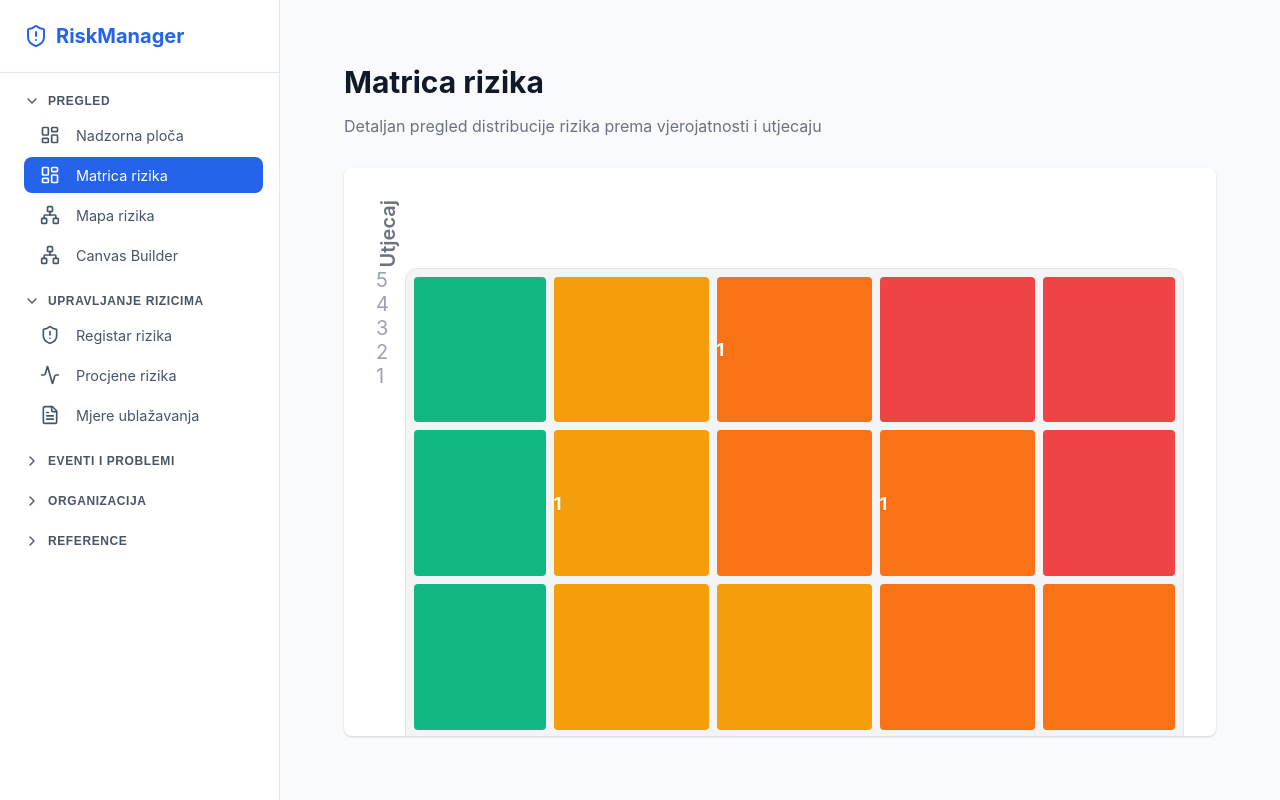
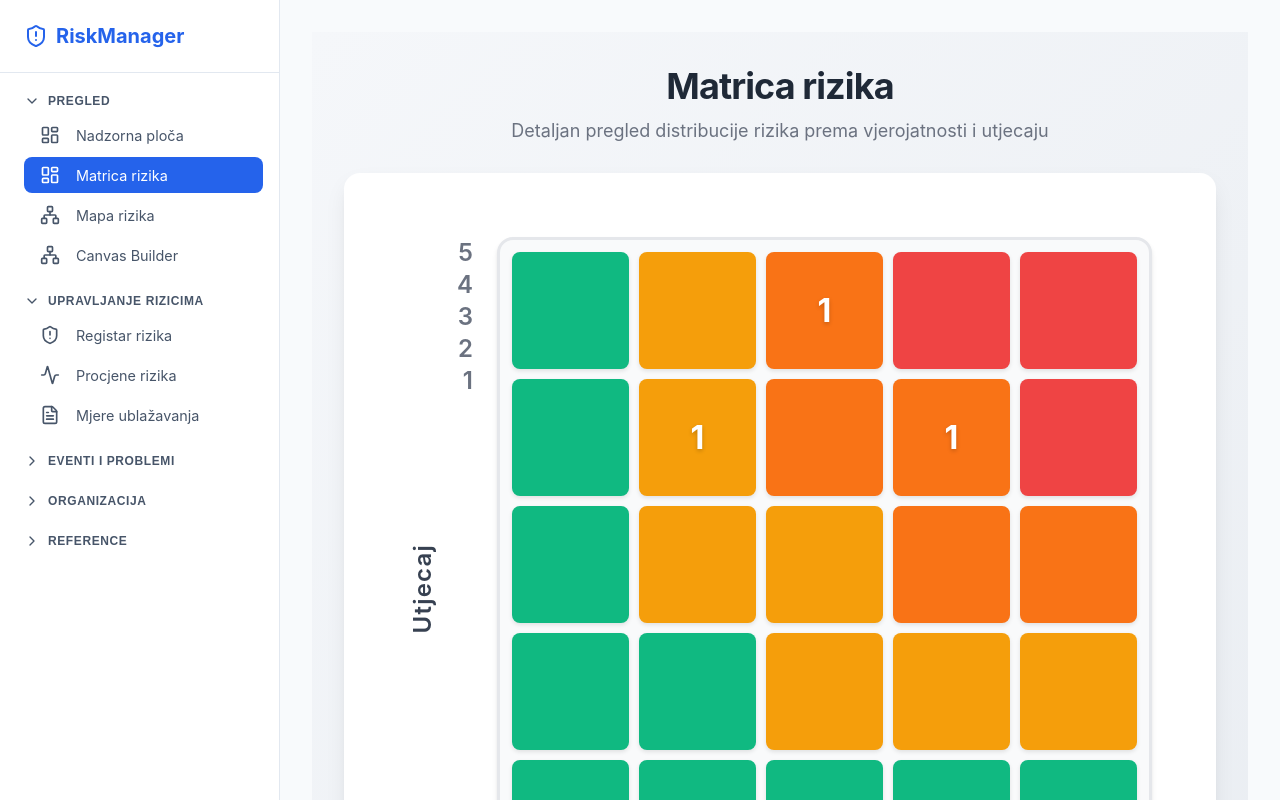
Before and after one commit to infodomAdmn/riskmanagment, a React (Vite) app: page /matrix in a window 1280 px wide. Built offline with nearby package versions, Linux system fonts and the light colour scheme.

Commit message:
feat: Add Risk Matrix page with interactive heatmap visualization for risk assessments.

```diff
--- a/src/components/RiskHeatmap.module.css
+++ b/src/components/RiskHeatmap.module.css
@@ -2,158 +2,246 @@
     display: flex;
     flex-direction: column;
     align-items: center;
+    justify-content: center;
     width: 100%;
     height: 100%;
-    padding: 1rem;
-    font-family: 'Inter', sans-serif;
+    padding: 1.5rem;
+    font-family: 'Inter', -apple-system, BlinkMacSystemFont, 'Segoe UI', sans-serif;
 }
 
+.container.fullScreen {
+    padding: 2rem;
+}
 
+/* Main grid container with axis labels */
+.gridContainer {
+    display: flex;
+    flex-direction: column;
+    align-items: center;
+    gap: 0.75rem;
+    max-width: 600px;
+    width: 100%;
+}
+
+.container.fullScreen .gridContainer {
+    max-width: 800px;
+    gap: 1rem;
+}
+
+/* Y-axis label (vertical) */
 .yAxisLabel {
     writing-mode: vertical-rl;
     transform: rotate(180deg);
     text-align: center;
     font-weight: 600;
-    color: #6b7280;
-    font-size: 0.875rem;
+    color: #374151;
+    font-size: 1rem;
+    letter-spacing: 0.05em;
+    margin-right: 0.5rem;
 }
 
 .container.fullScreen .yAxisLabel {
-    font-size: 1.25rem;
+    font-size: 1.5rem;
+    margin-right: 1rem;
 }
 
+/* X-axis label (horizontal) */
 .xAxisLabel {
     text-align: center;
     font-weight: 600;
-    color: #6b7280;
-    font-size: 0.875rem;
-    grid-column: 2;
+    color: #374151;
+    font-size: 1rem;
+    letter-spacing: 0.05em;
+    margin-top: 0.5rem;
 }
 
 .container.fullScreen .xAxisLabel {
-    font-size: 1.25rem;
+    font-size: 1.5rem;
+    margin-top: 0.75rem;
 }
 
+/* Grid with 5x5 cells */
 .grid {
     display: grid;
     grid-template-columns: repeat(5, 1fr);
     grid-template-rows: repeat(5, 1fr);
-    gap: 4px;
+    gap: 6px;
+    width: 100%;
     aspect-ratio: 1;
-    background-color: #f3f4f6;
-    border: 1px solid #e5e7eb;
-    border-radius: 8px;
-    padding: 4px;
+    background-color: #f9fafb;
+    border: 2px solid #e5e7eb;
+    border-radius: 12px;
+    padding: 8px;
+    box-shadow: 0 4px 6px -1px rgba(0, 0, 0, 0.1), 0 2px 4px -1px rgba(0, 0, 0, 0.06);
 }
 
 .container.fullScreen .grid {
-    gap: 8px;
-    padding: 8px;
-    border-radius: 12px;
+    gap: 10px;
+    padding: 12px;
+    border-radius: 16px;
+    border-width: 3px;
 }
 
+/* Individual cell */
 .cell {
     display: flex;
     align-items: center;
     justify-content: center;
-    border-radius: 4px;
+    border-radius: 6px;
     font-weight: 700;
     color: white;
     cursor: pointer;
-    transition: transform 0.2s, opacity 0.2s;
+    transition: all 0.2s ease-in-out;
     position: relative;
-    font-size: 1.125rem;
-    text-shadow: 0 1px 2px rgba(0, 0, 0, 0.1);
+    font-size: 1.25rem;
+    text-shadow: 0 2px 4px rgba(0, 0, 0, 0.2);
+    min-height: 60px;
+    box-shadow: 0 2px 4px rgba(0, 0, 0, 0.1);
 }
 
+.container.fullScreen .cell {
+    font-size: 2rem;
+    min-height: 100px;
+    border-radius: 8px;
+}
+
+.cell:hover {
+    transform: scale(1.05);
+    box-shadow: 0 8px 16px rgba(0, 0, 0, 0.2);
+    z-index: 10;
+}
+
+/* Tooltip */
 .tooltip {
+    position: absolute;
+    bottom: 100%;
+    left: 50%;
+    transform: translateX(-50%);
     background-color: #1f2937;
     color: white;
-    padding: 0.5rem;
-    border-radius: 4px;
-    font-size: 0.75rem;
+    padding: 0.75rem 1rem;
+    border-radius: 6px;
+    font-size: 0.875rem;
+    font-weight: 500;
     white-space: nowrap;
     pointer-events: none;
     opacity: 0;
-    transition: opacity 0.2s;
+    transition: opacity 0.2s ease-in-out;
     z-index: 20;
     margin-bottom: 0.5rem;
-    box-shadow: 0 10px 15px -3px rgba(0, 0, 0, 0.1);
+    box-shadow: 0 10px 25px -5px rgba(0, 0, 0, 0.3);
 }
 
 .container.fullScreen .tooltip {
-    padding: 1rem;
-    font-size: 1rem;
-    margin-bottom: 1rem;
+    padding: 1rem 1.25rem;
+    font-size: 1.125rem;
+    margin-bottom: 0.75rem;
+    border-radius: 8px;
 }
 
 .cell:hover .tooltip {
     opacity: 1;
 }
 
-/* Axis ticks */
+/* Tooltip arrow */
+.tooltip::after {
+    content: '';
+    position: absolute;
+    top: 100%;
+    left: 50%;
+    transform: translateX(-50%);
+    border: 6px solid transparent;
+    border-top-color: #1f2937;
+}
+
+/* Y-axis ticks */
 .yAxisTicks {
     display: flex;
     flex-direction: column;
     justify-content: space-around;
+    align-items: flex-end;
     height: 100%;
-    padding-right: 0.5rem;
-    font-size: 0.75rem;
-    color: #9ca3af;
+    padding-right: 0.75rem;
+    font-size: 0.875rem;
+    font-weight: 600;
+    color: #6b7280;
 }
 
 .container.fullScreen .yAxisTicks {
-    font-size: 1.25rem;
-    padding-right: 1rem;
+    font-size: 1.5rem;
+    padding-right: 1.25rem;
 }
 
+.yAxisTicks span {
+    line-height: 1;
+    padding: 0.25rem;
+}
+
+/* X-axis ticks */
 .xAxisTicks {
     display: flex;
     justify-content: space-around;
+    align-items: center;
     width: 100%;
-    padding-top: 0.5rem;
-    font-size: 0.75rem;
-    color: #9ca3af;
+    padding-top: 0.75rem;
+    font-size: 0.875rem;
+    font-weight: 600;
+    color: #6b7280;
 }
 
 .container.fullScreen .xAxisTicks {
-    font-size: 1.25rem;
-    padding-top: 1rem;
+    font-size: 1.5rem;
+    padding-top: 1.25rem;
+}
+
+.xAxisTicks span {
+    flex: 1;
+    text-align: center;
 }
 
 /* Legend */
 .legend {
     display: flex;
-    gap: 1rem;
-    margin-top: 1.5rem;
-    font-size: 0.75rem;
-    color: #4b5563;
+    flex-wrap: wrap;
+    justify-content: center;
+    gap: 1.5rem;
+    margin-top: 2rem;
+    padding: 1rem;
+    background-color: #f9fafb;
+    border-radius: 8px;
+    border: 1px solid #e5e7eb;
 }
 
 .container.fullScreen .legend {
-    gap: 2rem;
-    margin-top: 2rem;
-    font-size: 1rem;
+    gap: 2.5rem;
+    margin-top: 2.5rem;
+    padding: 1.5rem;
+    border-radius: 12px;
 }
 
 .legendItem {
     display: flex;
     align-items: center;
-    gap: 0.25rem;
+    gap: 0.5rem;
+    font-size: 0.875rem;
+    font-weight: 500;
+    color: #374151;
 }
 
 .container.fullScreen .legendItem {
-    gap: 0.5rem;
+    gap: 0.75rem;
+    font-size: 1.125rem;
 }
 
 .legendColor {
-    width: 12px;
-    height: 12px;
-    border-radius: 2px;
+    width: 16px;
+    height: 16px;
+    border-radius: 3px;
+    box-shadow: 0 2px 4px rgba(0, 0, 0, 0.1);
 }
 
 .container.fullScreen .legendColor {
-    width: 20px;
-    height: 20px;
+    width: 24px;
+    height: 24px;
     border-radius: 4px;
 }
--- a/src/components/RiskHeatmap.tsx
+++ b/src/components/RiskHeatmap.tsx
@@ -61,9 +61,14 @@ export const RiskHeatmap: React.FC<RiskHeatmapProps> = ({ data, fullScreen = fal
     return (
         <div className={`${styles.container} ${fullScreen ? styles.fullScreen : ''}`}>
             <div className={styles.gridContainer}>
+                {/* Y-axis label */}
+                <div style={{ display: 'flex', alignItems: 'center', width: '100%' }}>
                     <div className={styles.yAxisLabel}>Utjecaj</div>
 
-                <div style={{ display: 'flex', flexDirection: 'row' }}>
+                    {/* Grid with Y-axis ticks */}
+                    <div style={{ display: 'flex', flexDirection: 'column', flex: 1 }}>
+                        {/* Grid row with ticks */}
+                        <div style={{ display: 'flex', alignItems: 'stretch' }}>
                             <div className={styles.yAxisTicks}>
                                 <span>5</span>
                                 <span>4</span>
@@ -77,17 +82,22 @@ export const RiskHeatmap: React.FC<RiskHeatmapProps> = ({ data, fullScreen = fal
                             </div>
                         </div>
 
-                <div className={styles.xAxisLabel}>Vjerojatnost</div>
-            </div>
-
-            <div className={styles.xAxisTicks} style={{ paddingLeft: fullScreen ? '3rem' : '2rem', maxWidth: fullScreen ? 'none' : '500px' }}>
+                        {/* X-axis ticks */}
+                        <div className={styles.xAxisTicks}>
                             <span>1</span>
                             <span>2</span>
                             <span>3</span>
                             <span>4</span>
                             <span>5</span>
                         </div>
+                    </div>
+                </div>
 
+                {/* X-axis label */}
+                <div className={styles.xAxisLabel}>Vjerojatnost</div>
+            </div>
+
+            {/* Legend */}
             <div className={styles.legend}>
                 <div className={styles.legendItem}>
                     <div className={styles.legendColor} style={{ backgroundColor: '#10b981' }}></div>
--- a/src/pages/RiskMatrixPage.module.css
+++ b/src/pages/RiskMatrixPage.module.css
@@ -1,37 +1,41 @@
 .container {
     padding: 2rem;
-    height: calc(100vh - 64px);
-    /* Adjust based on header/sidebar height */
+    min-height: calc(100vh - 64px);
     display: flex;
     flex-direction: column;
-    overflow: hidden;
+    background: linear-gradient(135deg, #f5f7fa 0%, #e8ecf1 100%);
 }
 
 .header {
-    margin-bottom: 1rem;
+    margin-bottom: 2rem;
     flex-shrink: 0;
+    text-align: center;
 }
 
 .title {
-    font-size: 1.875rem;
+    font-size: 2.25rem;
     font-weight: 700;
-    color: #111827;
-    margin-bottom: 0.5rem;
+    color: #1f2937;
+    margin-bottom: 0.75rem;
+    letter-spacing: -0.025em;
 }
 
 .subtitle {
     color: #6b7280;
-    font-size: 1rem;
+    font-size: 1.125rem;
+    font-weight: 400;
+    max-width: 600px;
+    margin: 0 auto;
 }
 
 .content {
     flex: 1;
     background-color: white;
-    border-radius: 0.5rem;
-    box-shadow: 0 1px 3px 0 rgba(0, 0, 0, 0.1), 0 1px 2px 0 rgba(0, 0, 0, 0.06);
-    padding: 1rem;
+    border-radius: 1rem;
+    box-shadow: 0 10px 25px -5px rgba(0, 0, 0, 0.1), 0 8px 10px -6px rgba(0, 0, 0, 0.1);
+    padding: 2rem;
     display: flex;
     justify-content: center;
     align-items: center;
-    overflow: hidden;
+    overflow: auto;
 }
--- a/src/pages/RiskMatrixPage.tsx
+++ b/src/pages/RiskMatrixPage.tsx
@@ -32,9 +32,7 @@ export const RiskMatrixPage: React.FC = () => {
                 <p className={styles.subtitle}>Detaljan pregled distribucije rizika prema vjerojatnosti i utjecaju</p>
             </div>
             <div className={styles.content}>
-                <div style={{ width: '100%', height: '100%' }}>
-                    <RiskHeatmap data={heatMapData} fullScreen={true} />
-                </div>
+                <RiskHeatmap data={heatMapData} fullScreen={true} />
             </div>
         </div>
     );
```
Lines whose indentation alone changed are shown as unchanged.
